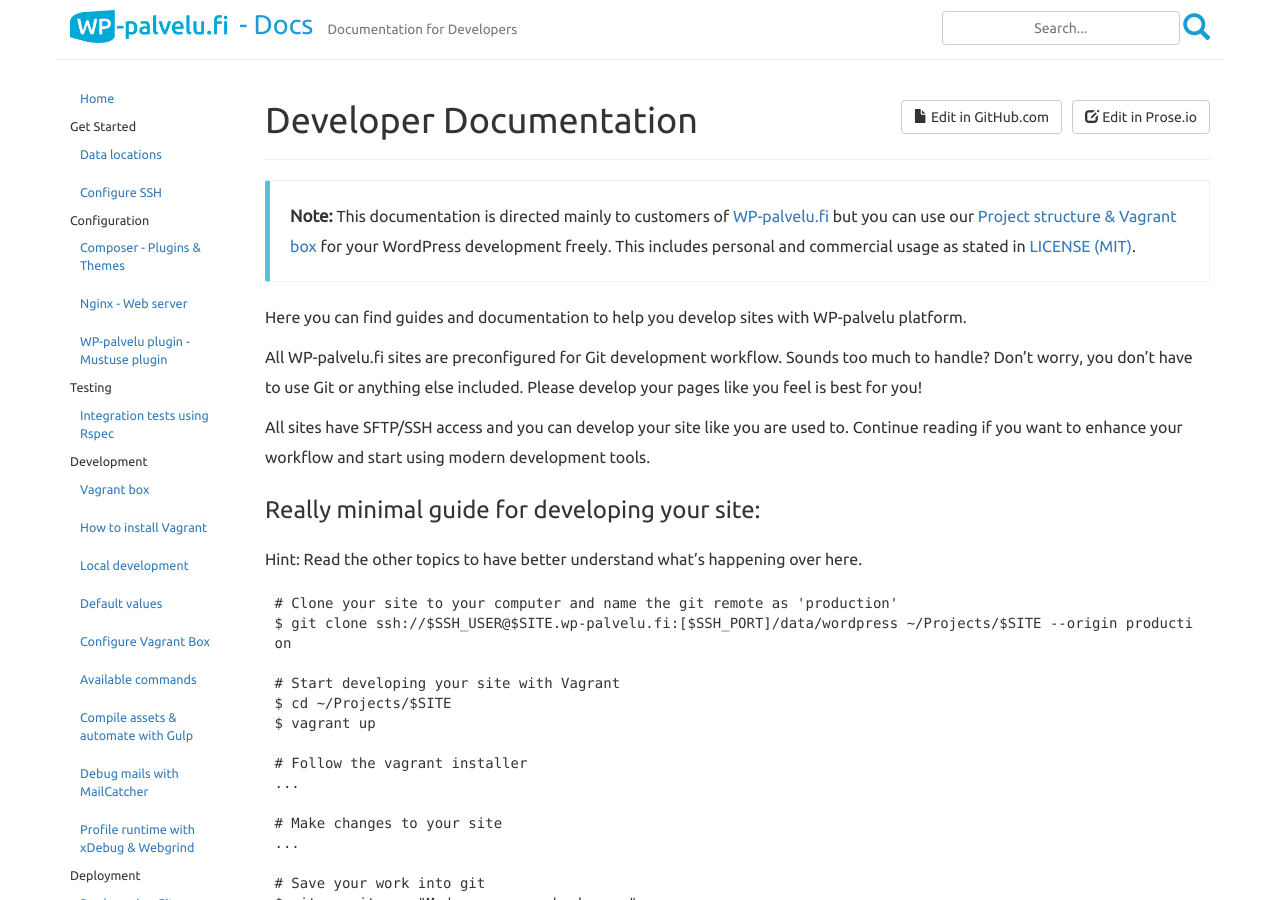
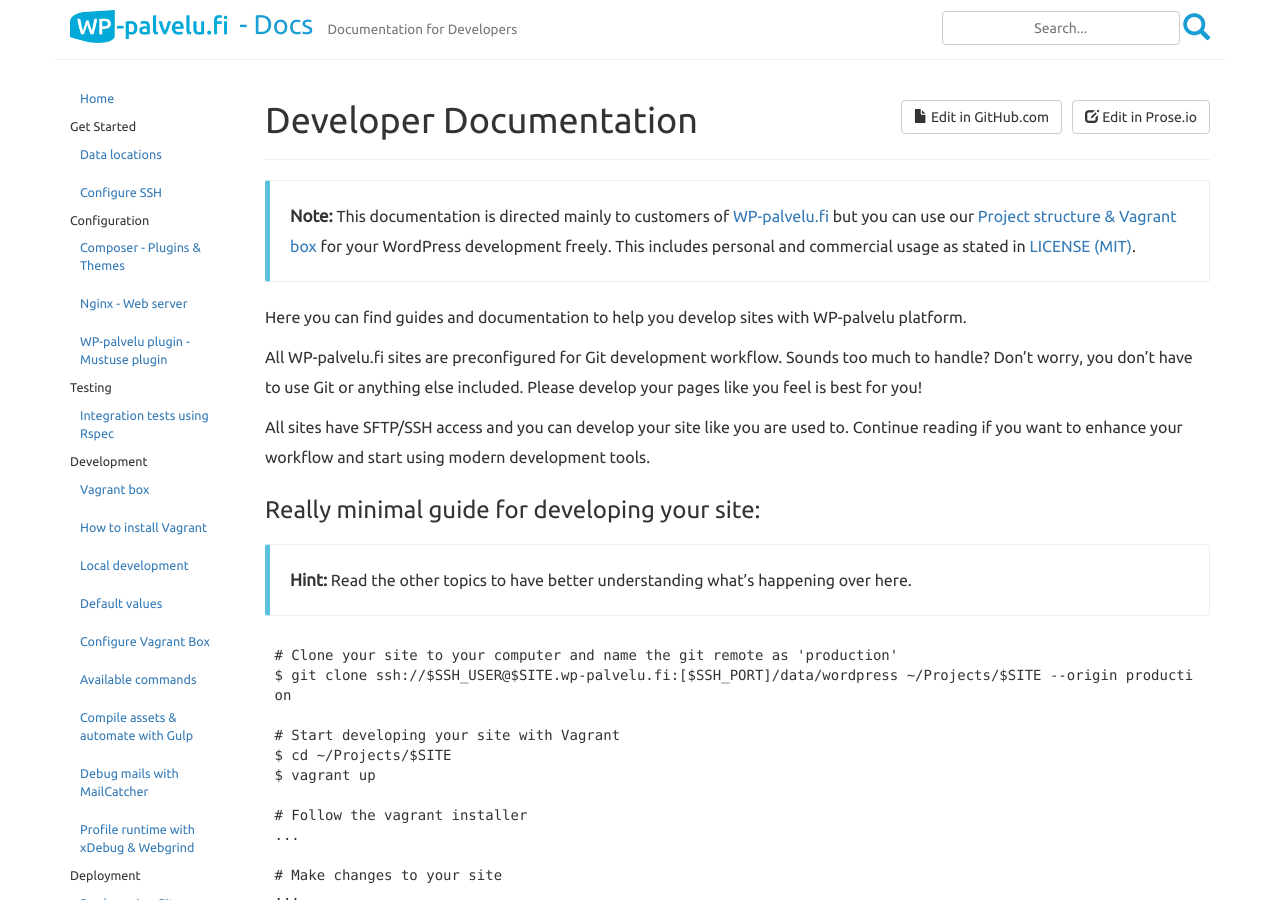
Before and after one commit to Seravo/docs, a Jekyll site: the page built from index.md, in a window 1280 px wide and 900 px high. Built offline with Jekyll 4.4.1, drawn with Linux system fonts in a browser that asks for light colours; nearby versions of some CDN libraries; Markdown is read by kramdown in place of the engine named in the settings.

Commit message:
Fixed some typos on front

````diff
--- a/index.md
+++ b/index.md
@@ -13,7 +13,7 @@
 All sites have SFTP/SSH access and you can develop your site like you are used to. Continue reading if you want to enhance your workflow and start using modern development tools.
 
 ### Really minimal guide for developing your site:
-Hint: Read the other topics to have better understand what's happening over here.
+>**Hint:** Read the other topics to have better understanding what's happening over here.
 
 ```
 # Clone your site to your computer and name the git remote as 'production'
````
